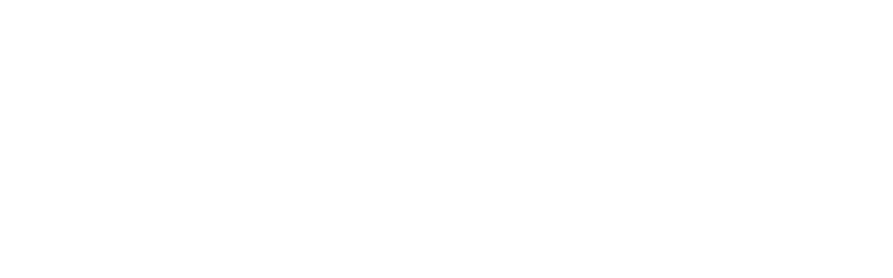
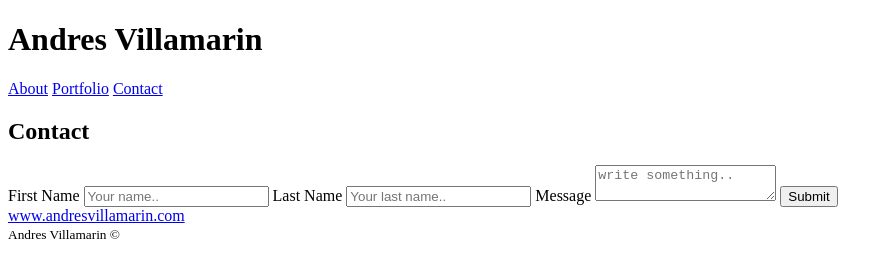
Before and after one commit to andresjoelv/Basic-Portfolio, a plain HTML site: page contact.html in a window 1280 px wide. Shown: the whole page, without its empty margins (0-893 px from the left). Drawn offline with Linux system fonts and the light colour scheme.

Commit message:
contact page first commit

```diff
--- a/contact.html
+++ b/contact.html
@@ -0,0 +1,39 @@
+<!DOCTYPE html>
+<html lang="en">
+    <head>
+        <title>Basic-Portfolio</title>
+    </head>
+    <body>
+        <header>
+            <h1 class="logo">Andres Villamarin</h1>
+
+            <!-- navigation -->
+            <nav class="primary-nav">
+                <a href="about.html">About</a>
+                <a href="portfolio.html">Portfolio</a>
+                <a href="contact.html">Contact</a>
+            </nav>
+        </header>
+
+        <section class="container">
+            <h1>Contact</h1>
+            <form>
+                <label>First Name</label>
+                <input type="text" name="firstname" placeholder="Your name..">
+
+                <label>Last Name</label>
+                <input type="text" name="lastname" placeholder="Your last name..">
+
+                <label>Message</label>
+                <textarea name="message" placeholder="write something.." sty;e="height: 200px"></textarea>
+
+                <input type="submit" value="Submit">
+            </form>
+            <a href="http://www.andresvillamarin.com/">www.andresvillamarin.com</a>
+        </section>
+
+        <footer class="primary-footer">
+            <small>Andres Villamarin &copy;</small>
+        </footer>
+    </body>
+</html>
```
Also changed, not shown: index.html (+1 -1 lines).
